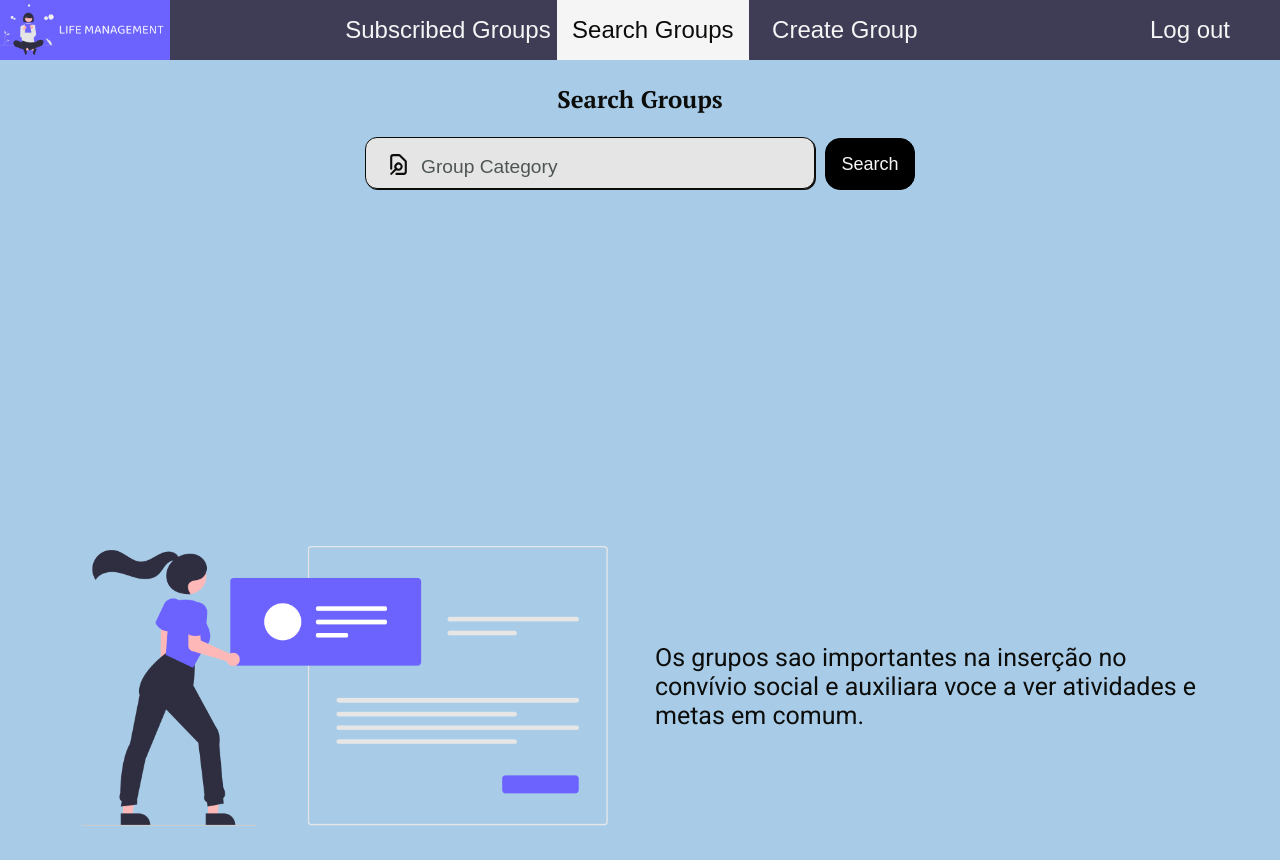
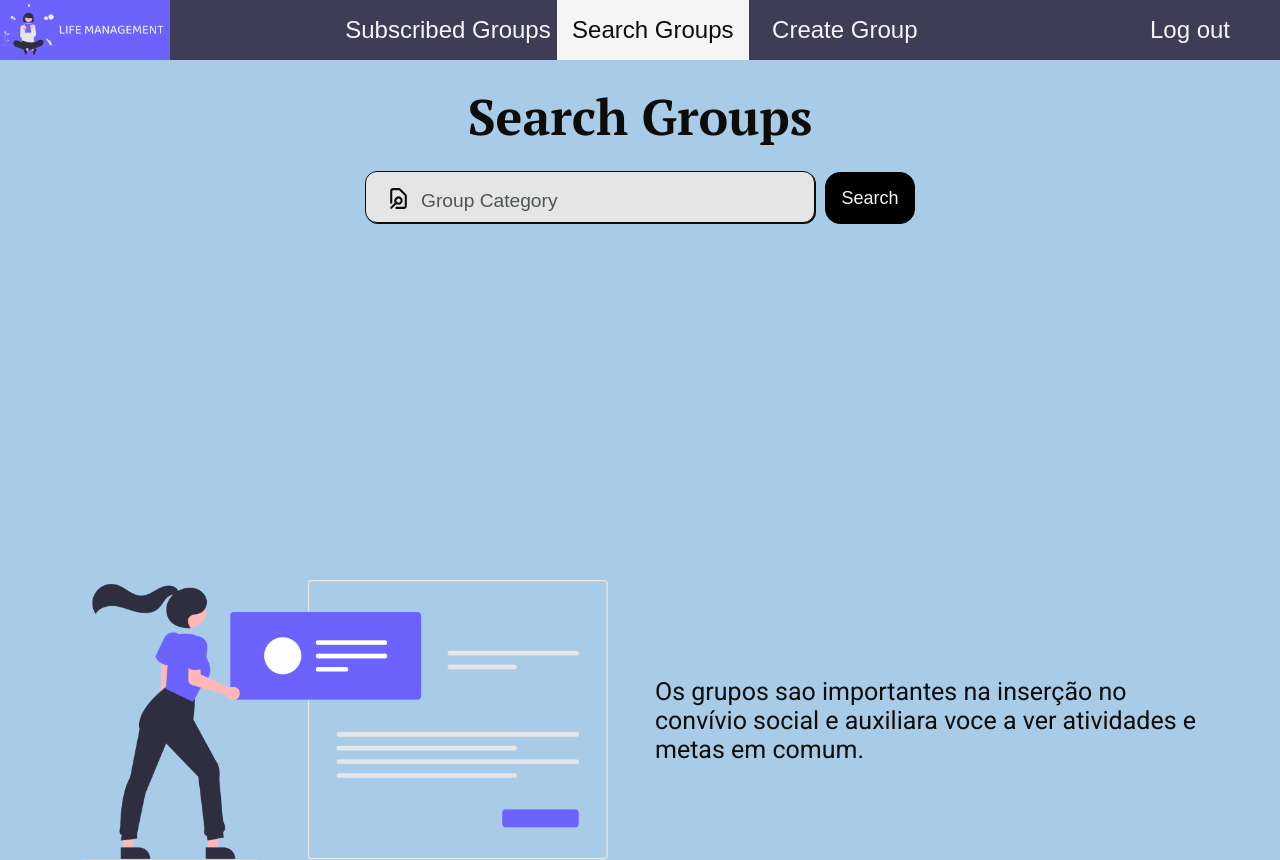
Before and after one commit to CalebeNavarro/gestao-de-habitos, a React (Create React App) app: page /groups in a window 1280 px wide. Before the commit the page ends 826 px from the top, so only its background shows below. Built offline with nearby package versions, Linux system fonts and the light colour scheme; sample sign-in values are in the browser's storage; a web font is replaced by a local one.

Commit message:
fix: search-subscribed_font-size

```diff
--- a/src/components/Footer/styles.js
+++ b/src/components/Footer/styles.js
@@ -4,8 +4,7 @@ export const Container = styled.div`
   display: ${props => props.display === "false"? 'none' : 'block'};
   width: 90%;
   margin: 20px auto;
-  position: ${props => props.fixDiv ? 'absolute' : 'static'};
-  bottom: 0px;
+
 
 
   @media (min-width: 768px) {
@@ -14,6 +13,11 @@ export const Container = styled.div`
     gap: 30px;
     height: 35vh;
     margin: 30px auto 0 auto;
+  }
+
+  @media (min-width: 1100px) {
+    position: ${props => props.fixDiv ? 'absolute' : 'static'};
+    bottom: 0px;
   }
 `;
 
--- a/src/pages/SearchGroups/styles.js
+++ b/src/pages/SearchGroups/styles.js
@@ -7,6 +7,12 @@ export const Container = styled.div`
   h2 {
     text-align: center;
     margin-bottom: 15px;
+  }
+
+  @media (min-width: 768px) {
+    h2 {
+      font-size: 50px;
+    }
   }
 `;
 
--- a/src/pages/SubscribedGroups/styles.js
+++ b/src/pages/SubscribedGroups/styles.js
@@ -11,6 +11,12 @@ export const Container = styled.div`
     margin-top: 82px;
     margin-bottom: 20px;
   }
+
+  @media (min-width: 768px) {
+    h2 {
+      font-size: 50px;
+    }
+  }
 `;
 
 
```
